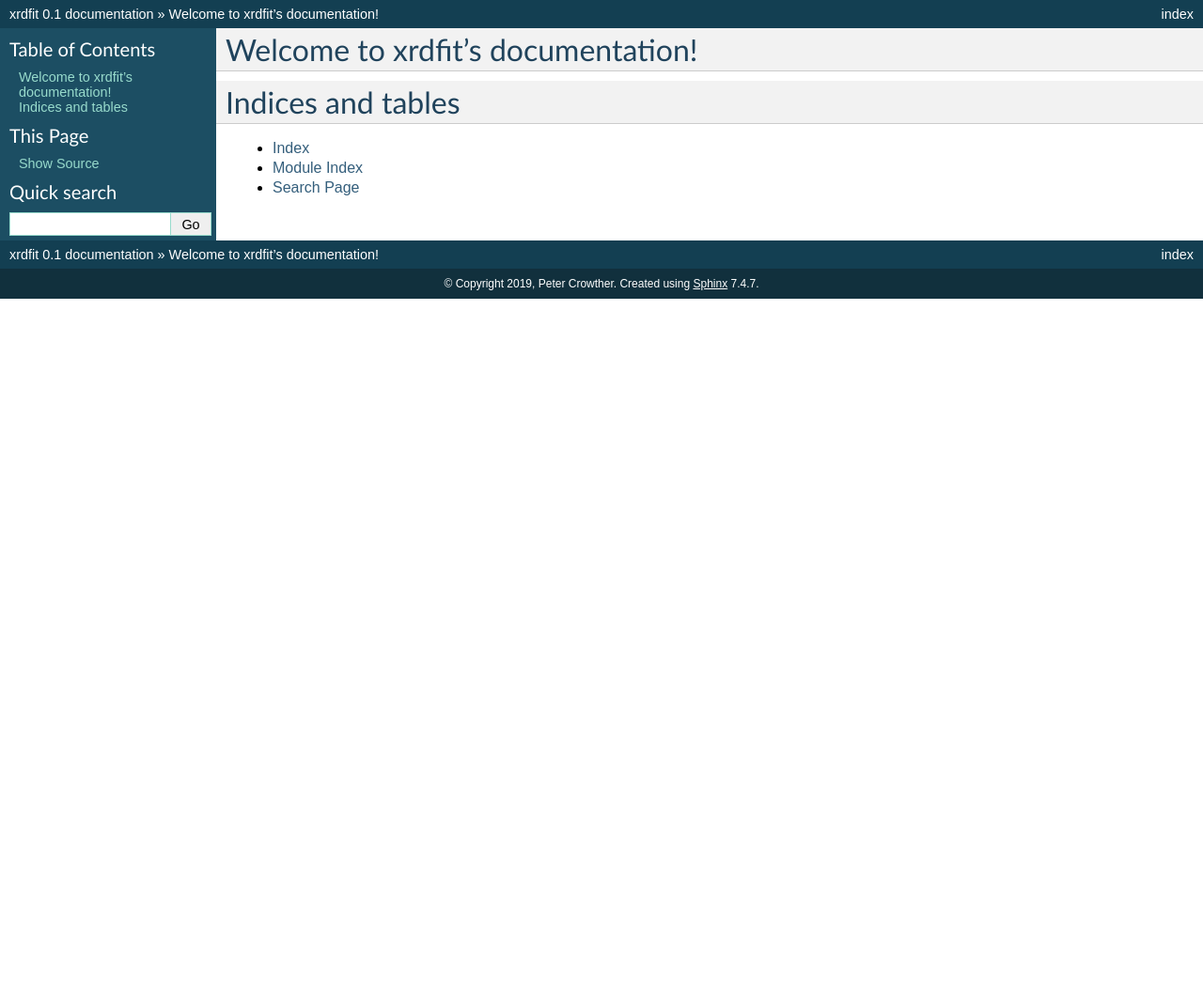
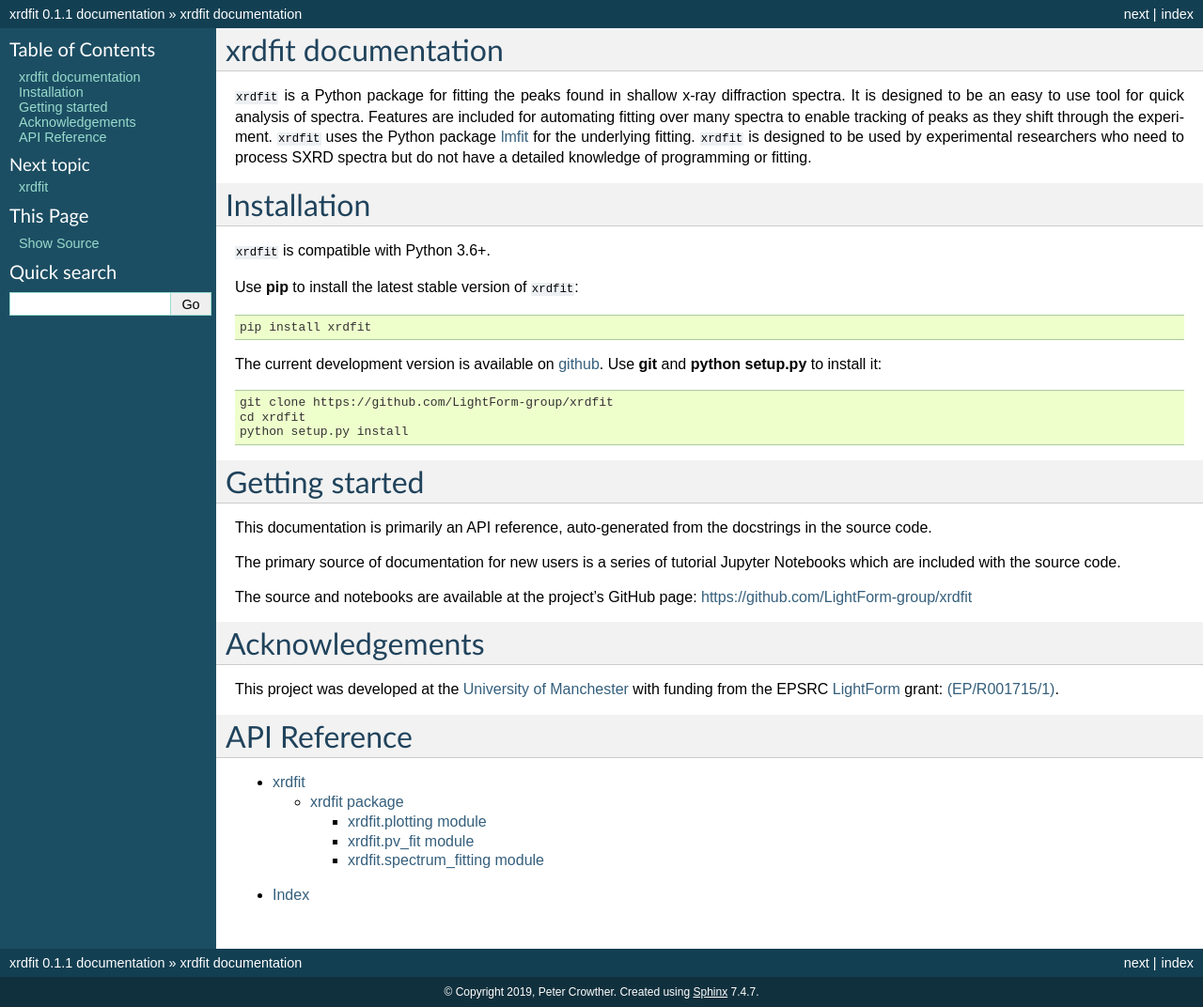
Before and after one commit to LightForm-group/xrdfit, a Sphinx documentation site: the page built from docs/source/index.rst, in a window 1280 px wide. Shown: the whole page at 94% size. Built offline with Sphinx 7.4.7, drawn with Linux system fonts in a browser that asks for light colours; before the commit the page ends 900 px from its top, so only the background shows below that.

Commit message:
Update docstrings so autodoc works

```diff
--- a/docs/source/conf.py
+++ b/docs/source/conf.py
@@ -22,7 +22,7 @@
 author = 'Peter Crowther'
 
 # The full version, including alpha/beta/rc tags
-release = '0.1'
+release = '0.1.1'
 
 
 # -- General configuration ---------------------------------------------------
@@ -67,3 +67,6 @@
 # relative to this directory. They are copied after the builtin static files,
 # so a file named "default.css" will overwrite the builtin "default.css".
 html_static_path = ['_static']
+
+# -- Autodoc options --------------------
+autoclass_content = 'both'
--- a/docs/source/index.rst
+++ b/docs/source/index.rst
@@ -1,20 +1,53 @@
-.. xrdfit documentation master file, created by
-   sphinx-quickstart on Mon Dec 16 15:47:29 2019.
-   You can adapt this file completely to your liking, but it should at least
-   contain the root `toctree` directive.
+xrdfit documentation
+======================
 
-Welcome to xrdfit's documentation!
-==================================
+``xrdfit`` is a Python package for fitting the peaks found in shallow x-ray diffraction spectra. It is designed to be an easy to use tool for quick analysis of spectra. Features are included for automating fitting over many spectra to enable tracking of peaks as they shift through the experiment. ``xrdfit`` uses the Python package `lmfit <https://lmfit.github.io/lmfit-py/>`_ for the underlying fitting. ``xrdfit`` is designed to be used by experimental researchers who need to process SXRD spectra but do not have a detailed knowledge of programming or fitting.
+
+
+Installation
+==============
+
+``xrdfit`` is compatible with Python 3.6+.
+
+Use :command:`pip` to install the latest stable version of ``xrdfit``:
+
+.. code-block:: console
+
+   pip install xrdfit
+
+The current development version is available on `github
+<https://github.com/LightForm-group/xrdfit>`__. Use :command:`git` and
+:command:`python setup.py` to install it:
+
+.. code-block:: console
+
+   git clone https://github.com/LightForm-group/xrdfit
+   cd xrdfit
+   python setup.py install
+
+
+Getting started
+================
+
+This documentation is primarily an API reference, auto-generated from the docstrings in the source code.
+
+The primary source of documentation for new users is a series of tutorial Jupyter Notebooks which are included with the source code.
+
+The source and notebooks are available at the project’s GitHub page: `<https://github.com/LightForm-group/xrdfit>`_
+
+
+Acknowledgements
+=================
+
+This project was developed at the `University of Manchester <https://www.manchester.ac.uk/>`_ with funding from the EPSRC `LightForm <https://lightform.org.uk/>`_ grant: `(EP/R001715/1) <https://gow.epsrc.ukri.org/NGBOViewGrant.aspx?GrantRef=EP/R001715/1>`_.
+
+
+API Reference
+===============
 
 .. toctree::
-   :maxdepth: 2
-   :caption: Contents:
+   :maxdepth: 3
 
-
-
-Indices and tables
-==================
+   modules
 
 * :ref:`genindex`
-* :ref:`modindex`
-* :ref:`search`
```
Also changed, not shown: README.md (+6 -1 lines), docs/source/xrdfit.rst (+0 -20 lines), paper/paper.md (+5 -4 lines), 5 other files.
